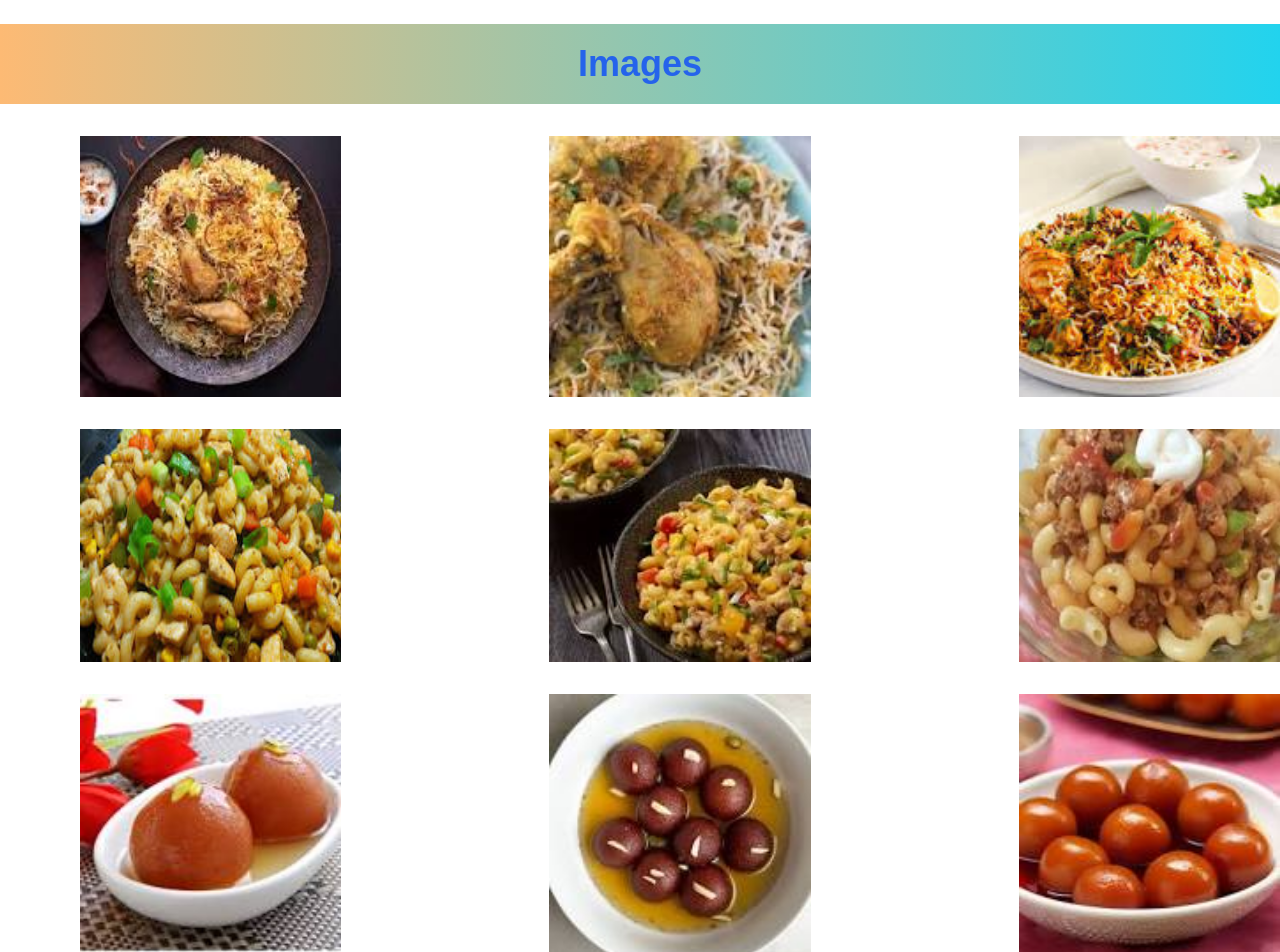
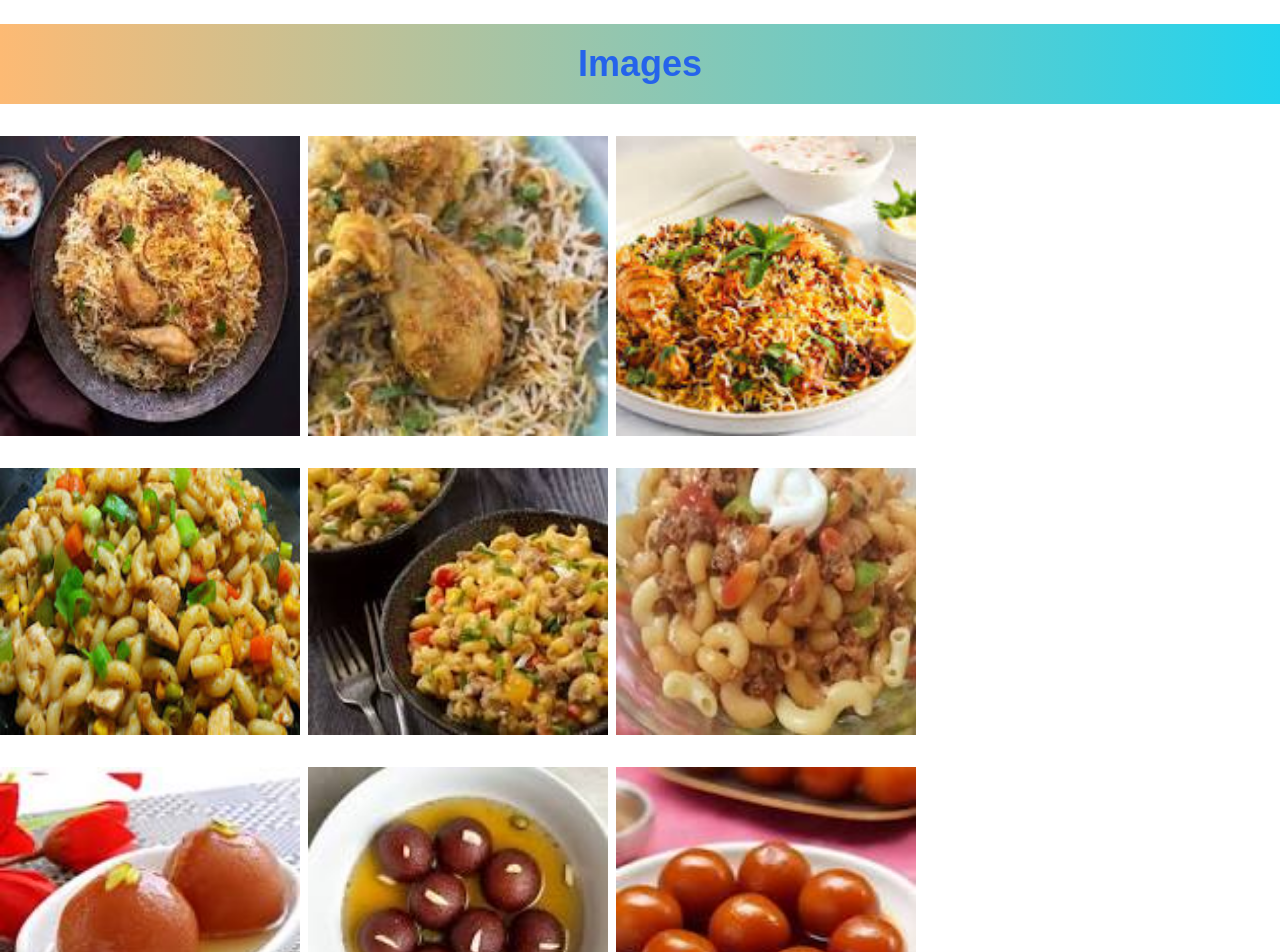
Before and after one commit to MaryamAnsari123/class3-hw, a Next.js app: page /images in a window 1280 px wide. Shown: the part 320-1272 px from the top of the page. Built offline with nearby package versions, Linux system fonts and the light colour scheme.

Commit message:
Update page.tsx

```diff
--- a/app/images/page.tsx
+++ b/app/images/page.tsx
@@ -4,9 +4,9 @@ export default function images(){
     return (
         <div className="mt-8 mb-8">
             <h1 className="bg-gradient-to-l to-orange-300 from-cyan-400 text-4xl p-5 text-blue-600 font-bold text-center">Images</h1>
-            <div style={{display:"flex"}} className="space-x-52">
+            <div className="flex space-x-2">
                     <Image
-                    className="mt-8 ml-20"
+                    className="mt-8"
                     src="/img/b1.jpeg" // Path to your logo in the public folder
                     alt="pic1"
                     width={300} // Adjust the size as needed
@@ -20,7 +20,7 @@ export default function images(){
                     height={100} // Adjust the size as needed
 />
 <Image
-                     className="mt-8 mr-20"
+                     className="mt-8"
                     src="/img/b3.jpeg" // Path to your logo in the public folder
                     alt="pic3"
                     width={300} // Adjust the size as needed
@@ -28,9 +28,9 @@ export default function images(){
 />
         </div>
 
-                <div style={{display:"flex"}} className="space-x-52">
+                <div className="flex space-x-2">
                     <Image
-                    className="mt-8 ml-20"
+                    className="mt-8"
                     src="/img/m1.jpeg" // Path to your logo in the public folder
                     alt="pic1"
                     width={300} // Adjust the size as needed
@@ -44,7 +44,7 @@ export default function images(){
                     height={100} // Adjust the size as needed
 />
 <Image
-                     className="mt-8 mr-20"
+                     className="mt-8"
                     src="/img/m3.jpeg" // Path to your logo in the public folder
                     alt="pic3"
                     width={300} // Adjust the size as needed
@@ -52,9 +52,9 @@ export default function images(){
 />
         </div>
 
-        <div style={{display:"flex"}} className="space-x-52">
+        <div className="flex space-x-2">
                     <Image
-                    className="mt-8 ml-20"
+                    className="mt-8"
                     src="/img/g1.jpeg" // Path to your logo in the public folder
                     alt="pic1"
                     width={300} // Adjust the size as needed
@@ -68,7 +68,7 @@ export default function images(){
                     height={100} // Adjust the size as needed
 />
 <Image
-                     className="mt-8 mr-20"
+                     className="mt-8"
                     src="/img/g3.jpeg" // Path to your logo in the public folder
                     alt="pic3"
                     width={300} // Adjust the size as needed
```
